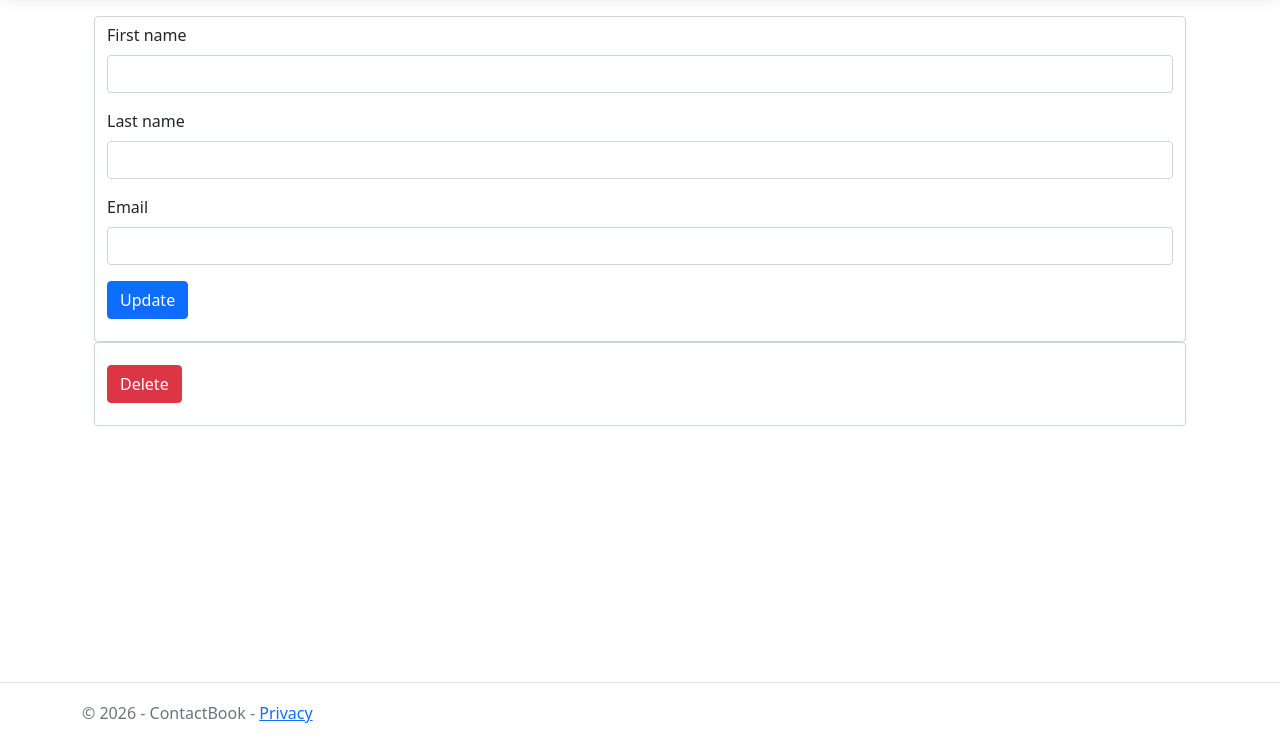
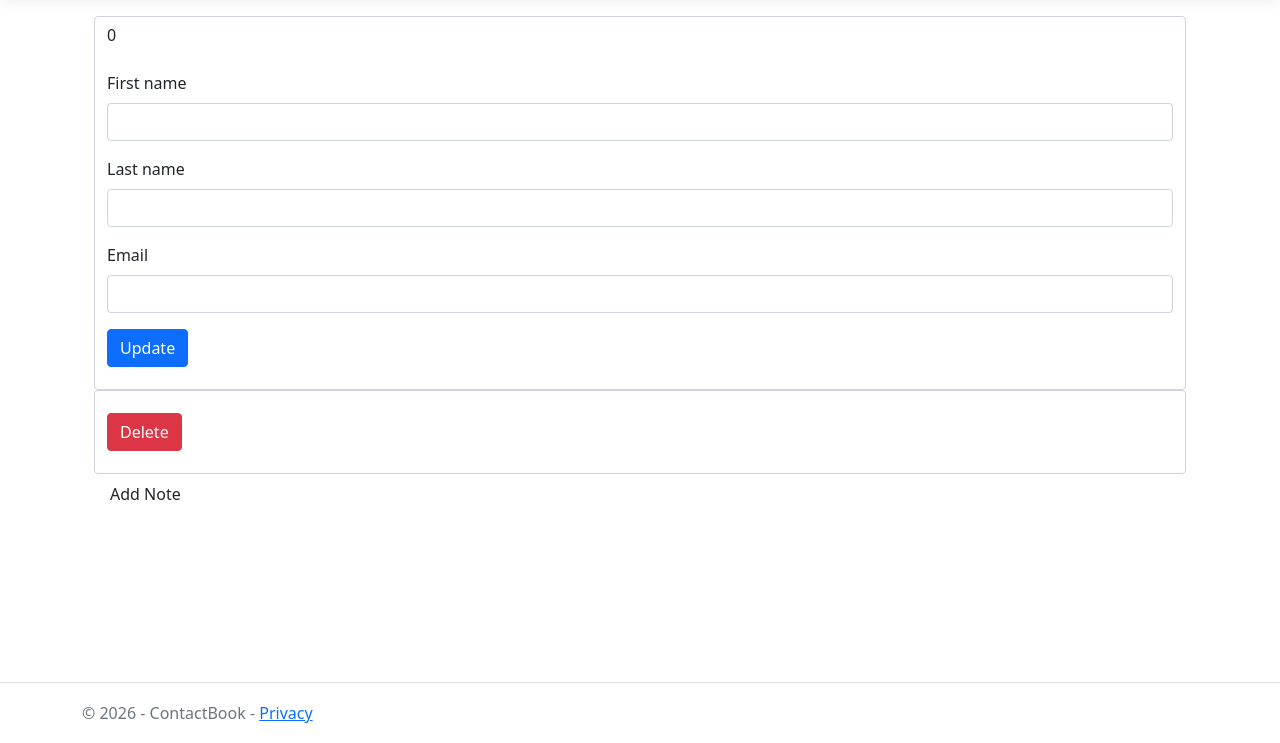
Before and after one commit to zuvaci/ContactBook-master, an ASP.NET Core app: page /Home/ContactDetail/1 in a window 1280 px wide. Shown: the part 57-800 px from the top of the page. Run offline with ASP.NET Core 8, Linux system fonts and the light colour scheme; style sheets or scripts are compiled from the project's sources.

Commit message:
Note create update delete

```diff
--- a/Controllers/HomeController.cs
+++ b/Controllers/HomeController.cs
@@ -3,6 +3,7 @@ using ContactBook.Interfaces;
 using ContactBook.Models;
 using ContactBook.Services;
 using Microsoft.AspNetCore.Mvc;
+using Microsoft.AspNetCore.Mvc.ModelBinding;
 
 namespace ContactBook.Controllers
 {
@@ -10,12 +11,14 @@ namespace ContactBook.Controllers
     {
         private readonly ILogger<HomeController> _logger;
         private readonly IContactService _contactService;
+        private readonly INoteService _noteService;
 
 
-        public HomeController(ILogger<HomeController> logger, IContactService contactService)
+        public HomeController(ILogger<HomeController> logger, IContactService contactService, INoteService noteService)
         {
             _logger = logger;
             _contactService = contactService;
+            _noteService = noteService;
         }
 
         public IActionResult Index()
@@ -23,11 +26,49 @@ namespace ContactBook.Controllers
             var contacts = _contactService.GetAll();
             return View(contacts);
         }
-
+        public IActionResult NoteDetail(int noteId, int contactId)
+        {
+            var notes = _noteService.GetAllByContactId(contactId);
+            var note = notes.FirstOrDefault(n => n.Id == noteId);
+            return View(note);
+        }
+        [HttpPost]
+        public IActionResult NoteDetail(Note note) {
+            _noteService.Update(note);
+            return RedirectToAction("Index");
+        }
         public IActionResult ContactDetail(int id)
         {
-            return View(_contactService.GetById(id));
+            var contact = _contactService.GetById(id);
+            contact.Notes = _noteService.GetAllByContactId(id);
+            return View(contact);
         }
+
+        public IActionResult NoteDelete(int Id)
+        {
+            _noteService.Delete(Id);
+            return RedirectToAction("Index");
+        }
+        public IActionResult AddNote()
+        {
+            return View();
+        }
+
+        [HttpPost]
+        public IActionResult AddNote(int contactId, string text)
+        {
+            var note = new Note
+            {
+                ContactId = contactId,
+                Text = text
+            };
+            _noteService.Create(note);
+            return RedirectToAction("Index");
+        }
+
+
+
+
         [HttpPost]
         public IActionResult ContactDetail(Contact contact)
         {
--- a/Interfaces/INoteService.cs
+++ b/Interfaces/INoteService.cs
@@ -6,6 +6,6 @@ namespace ContactBook.Interfaces
         List<Note> GetAllByContactId(int contactId);
         Note Create(Note note);
         Note Update(Note note);
-        bool Delete(int contactId);
+        bool Delete(int noteId);
     }
 }
--- a/Models/Contact.cs
+++ b/Models/Contact.cs
@@ -9,6 +9,7 @@ namespace ContactBook.Models
         public string LastName { get; set; }
         public string Email { get; set; }
         public List<ContactTag> ContactTags { get; set; } = new List<ContactTag>();
+        public List<Note> Notes { get; set; } = new List<Note>();
 
 
     }
--- a/Program.cs
+++ b/Program.cs
@@ -7,6 +7,7 @@ var builder = WebApplication.CreateBuilder(args);
 // Add services to the container.
 builder.Services.AddControllersWithViews();
 builder.Services.AddScoped<IContactService, ContactService>();
+builder.Services.AddScoped<INoteService, NoteService>();
 builder.Services.AddDbContext<AppDbContext>();
 
 var app = builder.Build();
--- a/Services/NoteService.cs
+++ b/Services/NoteService.cs
@@ -23,9 +23,9 @@ namespace ContactBook.Services
             return note;
         }
 
-        public bool Delete(int contactId)
+        public bool Delete(int noteId)
         {
-            var entity = _context.Notes.FirstOrDefault(x => x.Id == contactId);
+            var entity = _context.Notes.FirstOrDefault(x => x.Id == noteId);
             if (entity != null)
             {
                 _context.Notes.Remove(entity);
--- a/Views/Home/ContactDetail.cshtml
+++ b/Views/Home/ContactDetail.cshtml
@@ -4,6 +4,9 @@
 @model Contact
 <div class="container">
 	<form class="form-control" asp-action="ContactDetail" method="post" asp-controller="Home">
+		<div class="mb-3">
+			<label  class="form-label">@Model.Id</label>
+		</div>
 		<div class="mb-3">
 			<label for="FirstName" class="form-label" asp-for="FirstName">First name</label>
 			<input class="form-control" id="FirstName" name="FirstName" type="text" value="@Model.FirstName" asp-for="FirstName" />
@@ -30,4 +33,21 @@
 		</div>
 
 	</form>
+	<div class="text-center">
+		@foreach (var note in Model.Notes)
+		{
+			<a class="nav-link text-dark" asp-area="" asp-controller="Home" asp-action="NoteDetail" asp-route-noteId="@note.Id" asp-route-contactId="@note.ContactId">
+				<div class="card">
+					<p>@note.Text</p>
+				</div>
+			</a>
+
+		}
+	</div>
+	<div>
+		<a class="nav-link text-dark" asp-area="" asp-controller="Home" asp-action="AddNote">
+			Add Note
+			</a>
+
+	</div>
 </div>
```
Also changed, not shown: Views/Home/AddNote.cshtml (added, +19 -0 lines), Views/Home/NoteDetail.cshtml (added, +23 -0 lines), 2 other files.
